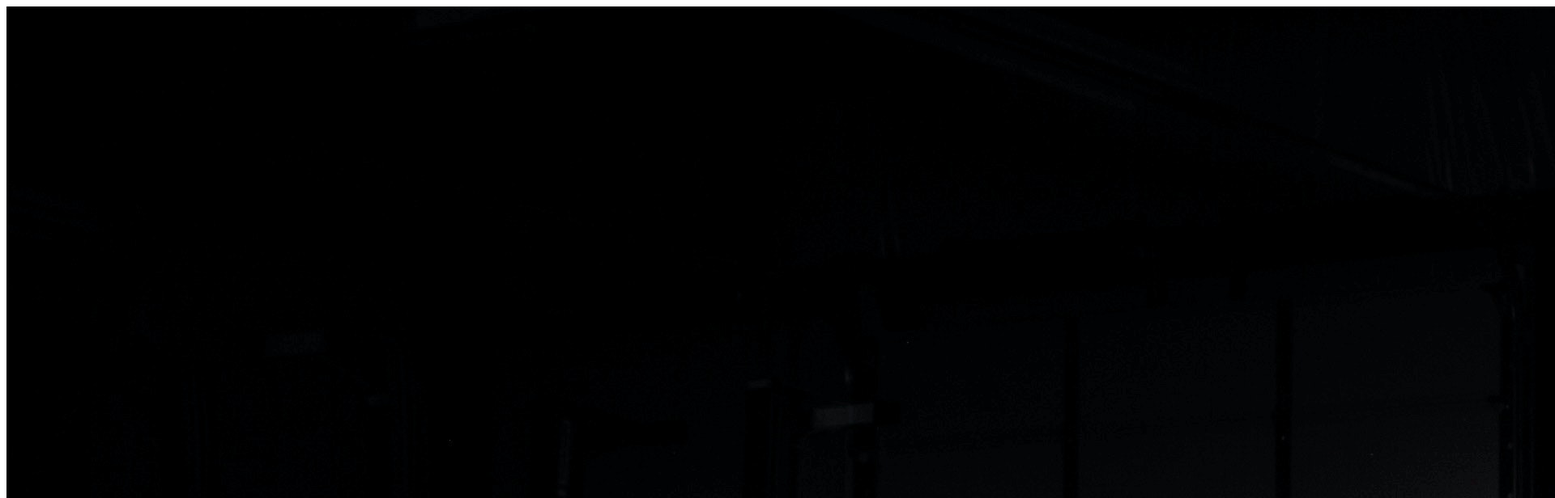
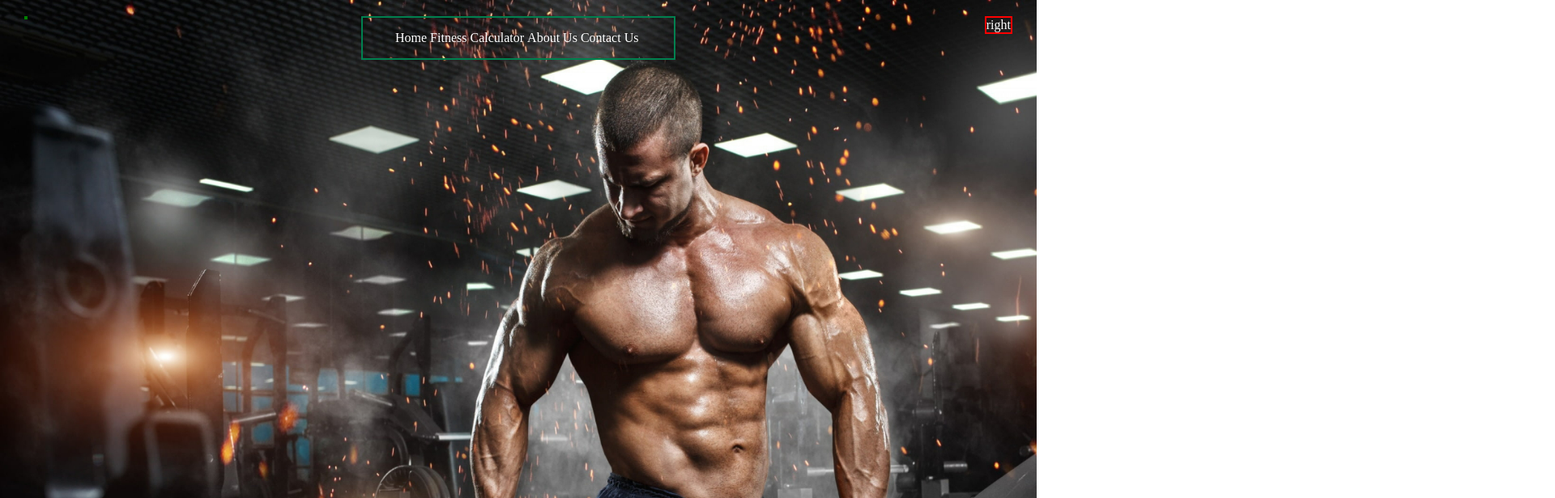
Before and after one commit to itx-nasir/Web-Development, a plain HTML site: page Gym/index.html in a window 1280 px wide. Shown: the top 616 px of the page at 81% size, 1920 px wide, since content can reach past the window. Drawn offline with Linux system fonts and the light colour scheme.

Commit message:
Navbar Designed

```diff
--- a/Gym/index.html
+++ b/Gym/index.html
@@ -8,10 +8,69 @@
     <title>My gym Website</title>
 
 </head>
-<link rel="stylesheet" href="css/style.css">
+<!-- <link rel="stylesheet" href="css/style.css"> -->
+<style>
+    body {
+        margin: 0px;
+        padding: 0px;
+        background: url('static/background.jpg');
+        background-repeat: no-repeat;
+        background-size: 1500px 900px;
+        color: white;
+    }
+    .left
+    {
+        position: absolute;
+        left: 30px;
+        top: 20px;
+        display: inline-block;
+        border: 2px solid green;
+    }
+    .center
+    {
+        display: block;
+        width: 30%;
+        margin: 20px auto;
+        border: 2px solid rgb(0, 128, 79);
+    }
+    .right
+    {
+        position: absolute;
+        right: 30px;
+        top: 20px;
+        display: inline-block;
+        border: 2px solid red;
+
+    }
+    .navbar
+    {
+        display: inline-block;
+    }
+    .navbar li
+    {
+        display: inline-block;
+    }
+    .navbar li a
+    {
+        color: white;
+        text-decoration: none;
+    }
+</style>
+
 <body>
-<img src="/static/background_img.jpg" alt="error">
-
+    <header>
+        <div class="left">
+        </div>
+        <div class="right">right</div>
+        <div class="center">
+            <ul class="navbar">
+                <li ><a href="#">Home</a></li>
+                <li ><a href="#">Fitness Calculator</a></li>
+                <li ><a href="#">About Us</a></li>
+                <li ><a href="#">Contact Us</a></li>
+            </ul>
+        </div>
+    </header>
 </body>
 
 </html>
```
Also changed, not shown: Gym/static/background.jpg (added), Gym/static/background_img.jpg (deleted).
